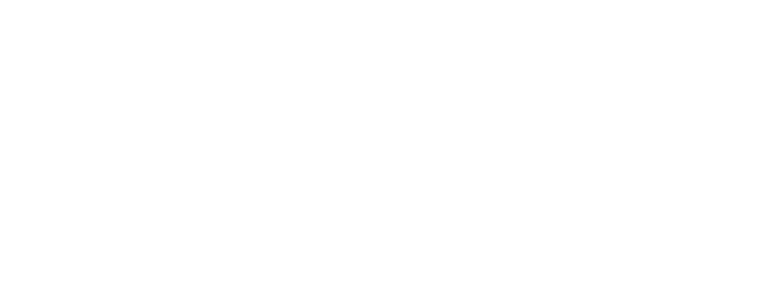
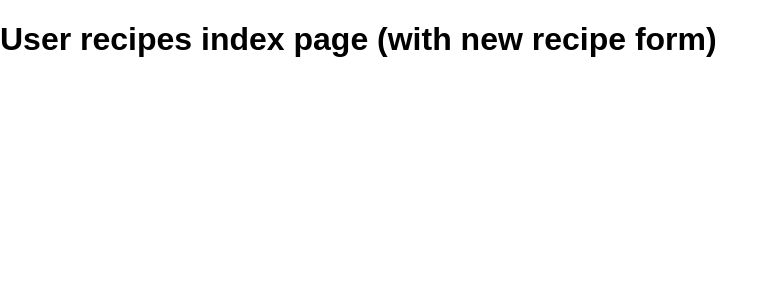
Before and after one commit to marissazhong/react-recipe-manager, a React (Create React App) app in the folder client/: page /recipes in a window 1280 px wide. Shown: the top 300 px of the page, without its empty margins (0-777 px from the left). Built offline with nearby package versions, Linux system fonts and the light colour scheme.

Commit message:
set up three routes in App.js file

```diff
--- a/client/src/App.js
+++ b/client/src/App.js
@@ -3,13 +3,19 @@ import ReactDOM from 'react-dom';
 import './App.css';
 import { BrowserRouter as Router, Route } from 'react-router-dom';
 
+import LoginPage from './containers/LoginPage';
 import AllRecipesPage from './containers/AllRecipesPage';
+import UserRecipesPage from './containers/UserRecipesPage';
 
 class App extends Component {
   render() {
     return (
       <Router>
-          <Route exact path="/" render={AllRecipesPage} />
+        <div className="app">
+          <Route exact path="/login" component={LoginPage} />
+          <Route exact path="/" component={AllRecipesPage} />
+          <Route exact path="/recipes" component={UserRecipesPage} />
+        </div>
       </Router>
     );
   }
--- a/client/src/containers/AllRecipesPage.js
+++ b/client/src/containers/AllRecipesPage.js
@@ -1,11 +1,13 @@
 import React from 'react';
 
-const AllRecipesPage = () => {
-    return (
-        <div>
-        <h1>Welcome to AllTheRecipes!</h1>
-        </div>
-    );
+class AllRecipesPage extends React.Component {
+    render() {
+        return (
+            <div>
+                <h1>AllTheRecipes index page</h1>
+            </div>
+        );
+    }
   }
 
   export default AllRecipesPage;
--- /dev/null
+++ b/client/src/containers/LoginPage.js
@@ -0,0 +1,13 @@
+import React from 'react';
+
+class LoginPage extends React.Component {
+    render() {
+        return (
+            <div>
+                <h1>Login/Signup Page</h1>
+            </div>
+        );
+    }
+  }
+
+  export default LoginPage;
--- a/client/src/containers/UserRecipesPage.js
+++ b/client/src/containers/UserRecipesPage.js
@@ -0,0 +1,13 @@
+import React from 'react';
+
+class UserRecipesPage extends React.Component {
+    render() {
+        return (
+            <div>
+                <h1>User recipes index page (with new recipe form)</h1>
+            </div>
+        );
+    }
+  }
+
+  export default UserRecipesPage;
```
